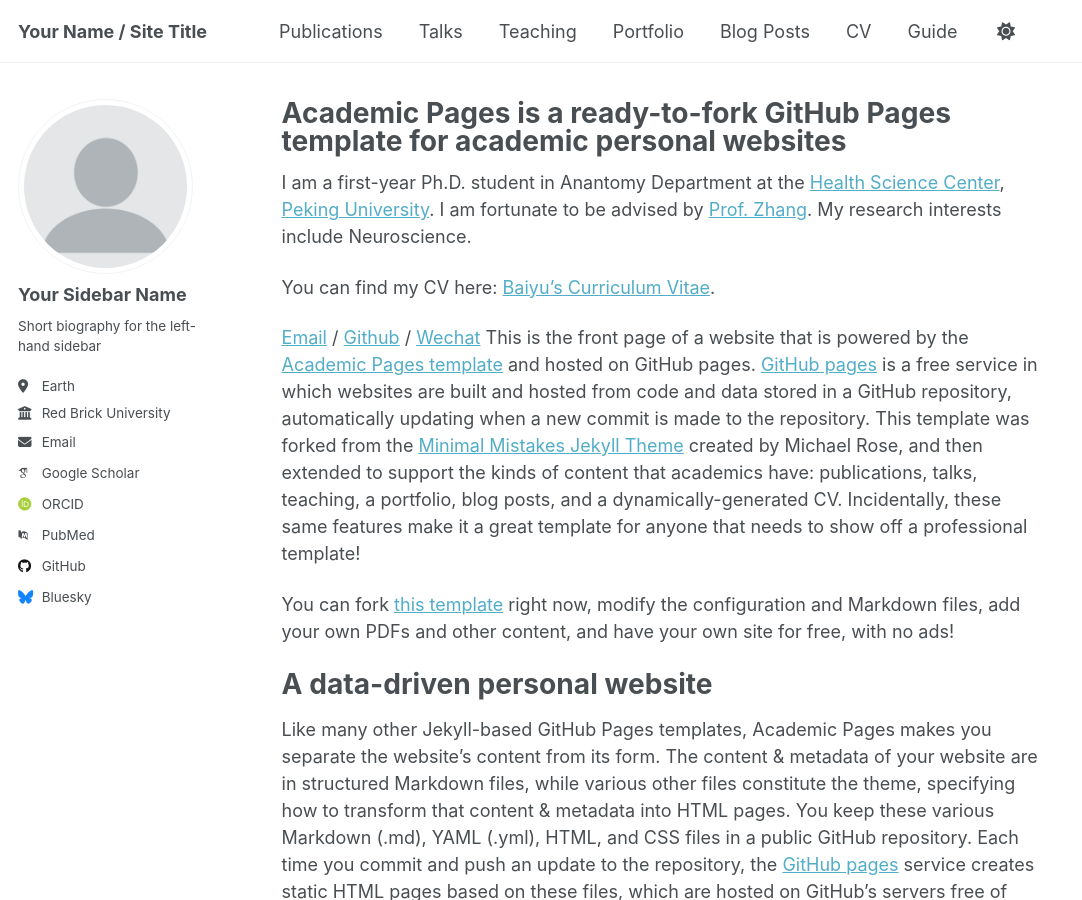
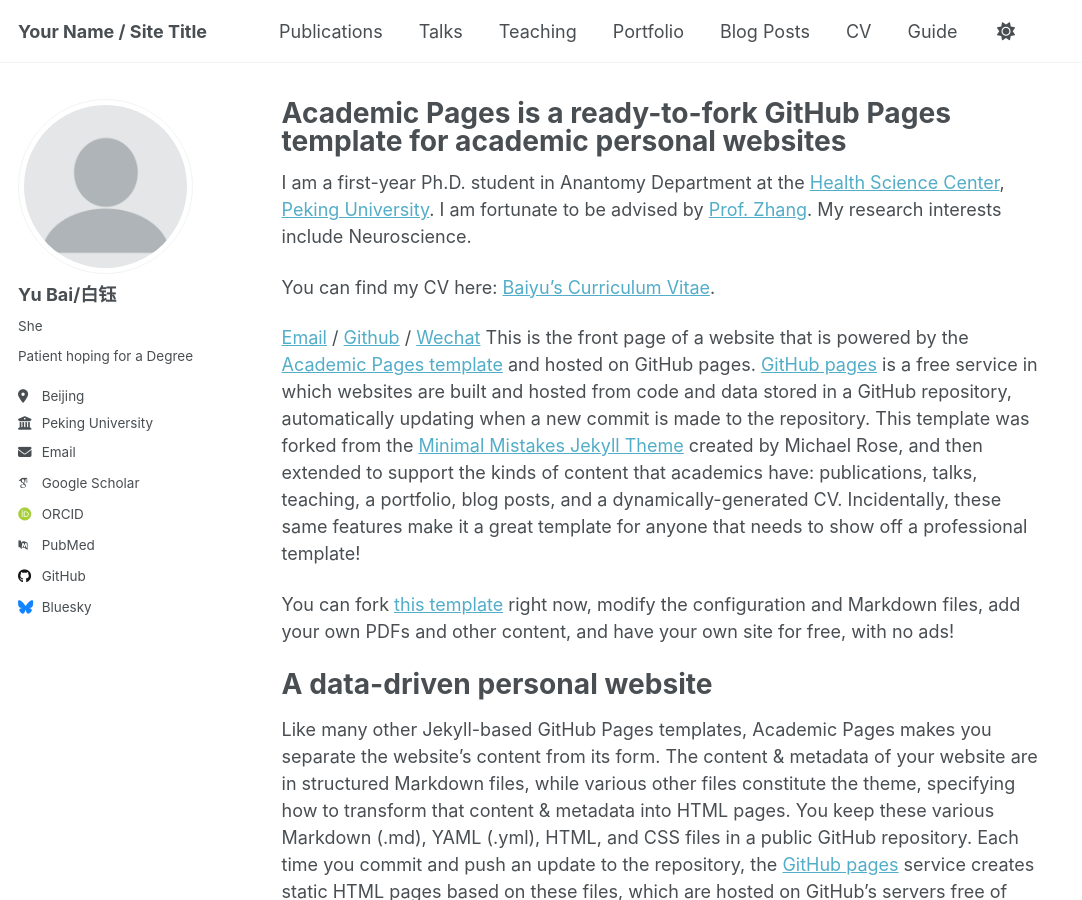
Before and after one commit to Baiyululu/Baiyululu.github.io, a Jekyll site: the page built from _pages/about.md, in a window 1280 px wide and 900 px high. Shown: the whole window, without its empty margins (0-1082 px from the left). Built offline with Jekyll 4.4.1, drawn with Linux system fonts in a browser that asks for light colours; some web fonts are replaced; a script that is not in the unit is left out.

Commit message:
Update _config.yml

```diff
--- a/_config.yml
+++ b/_config.yml
@@ -24,11 +24,11 @@ repository               : "Baiyululu/Baiyululu.github.io"
 author:
   # Biographic information
   avatar           : "profile.png"
-  name             : "Your Sidebar Name"
-  pronouns         : # example: "she/her"
-  bio              : "Short biography for the left-hand sidebar"
-  location         : "Earth"
-  employer         : "Red Brick University"
+  name             : "Yu Bai/白钰"
+  pronouns         : She
+  bio              : "Patient hoping for a Degree"
+  location         : "Beijing"
+  employer         : "Peking University"
   uri              : # URL
   email            : "none@example.org"
 
```
